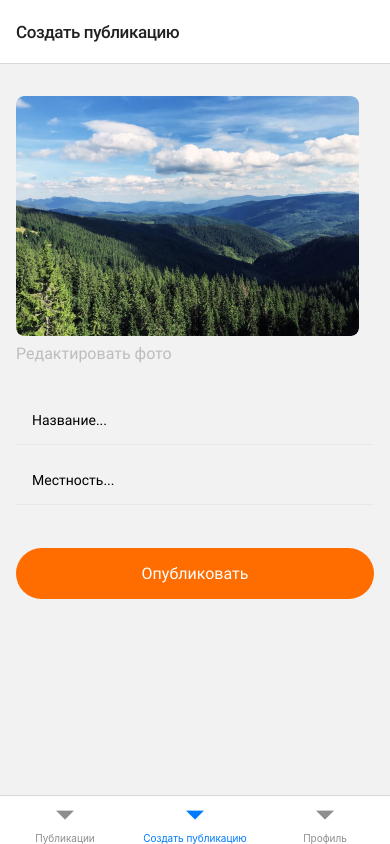
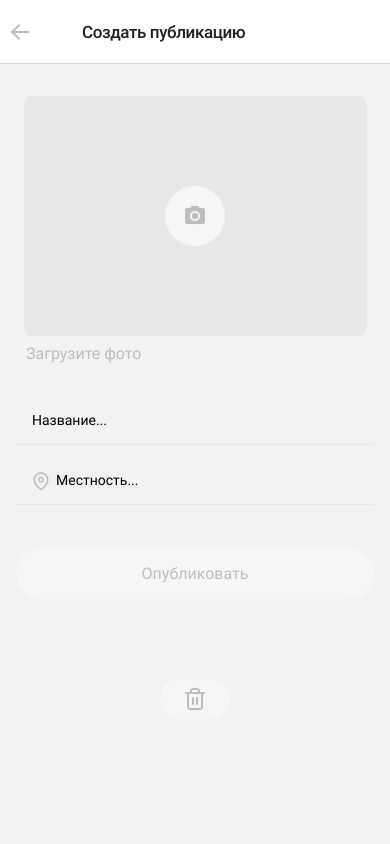
Before and after one commit to A-Novychenko/react-native-hw-proj, a React Native app: screen /CreatePostsScreen in a window 390 px wide. Built offline with nearby package versions, Linux system fonts and the light colour scheme.

Commit message:
home, postScreen? createPostScreen - completed

```diff
--- a/router.js
+++ b/router.js
@@ -1,6 +1,8 @@
-import {Button} from "react-native";
+import {Button, View} from "react-native";
 import {createStackNavigator} from "@react-navigation/stack";
 import {createBottomTabNavigator} from "@react-navigation/bottom-tabs";
+
+import {Feather, AntDesign} from "@expo/vector-icons";
 
 import {RegistrationScreen} from "./screens/auth/RegistrationScreen";
 import {LoginScreen} from "./screens/auth/LoginScreen";
@@ -8,6 +10,8 @@ import {LoginScreen} from "./screens/auth/LoginScreen";
 import {ProfileScreen} from "./screens/mainScreen/ProfileScreen";
 import {PostsScreen} from "./screens/mainScreen/PostsScreen";
 import {CreatePostsScreen} from "./screens/mainScreen/CreatePostsScreen";
+
+import {getHeaderTitle} from "@react-navigation/elements";
 
 const MainStack = createStackNavigator();
 const Tabs = createBottomTabNavigator();
@@ -44,6 +48,8 @@ export const useRouterScreens = () => {
           letterSpacing: -0.408,
           color: "#212121",
         },
+        tabBarShowLabel: false,
+        tabBarStyle: {height: 83, paddingBottom: 40, paddingTop: 9},
       }}
     >
       <Tabs.Screen
@@ -51,21 +57,73 @@ export const useRouterScreens = () => {
         component={PostsScreen}
         options={{
           title: "Публикации",
-          headerRight: () => (
-            <Button
-              onPress={() => alert("This is a button!")}
-              title="Logout"
-              color="#212121"
-            />
+          headerRight: ({focused, color, size}) => (
+            <View
+              style={{
+                backgroundColor: "#fff",
+                marginRight: 16,
+              }}
+            >
+              <Feather.Button
+                onPress={() => alert("This is a button!")}
+                name="log-out"
+                size={24}
+                color="#BDBDBD"
+                backgroundColor="#fff"
+              />
+            </View>
           ),
+          tabBarIcon: ({focused, color, size}) => {
+            return (
+              <Feather name="grid" size={24} color="rgba(33, 33, 33, 0.8)" />
+            );
+          },
         }}
       />
 
       <Tabs.Screen
         name="CreatePostsScreen"
         component={CreatePostsScreen}
+        backBehavior="history"
         options={{
+          tabBarStyle: {display: "none"},
           title: "Создать публикацию",
+
+          headerLeft: ({focused, color, size}) => (
+            <View
+              style={{
+                backgroundColor: "#fff",
+                marginRight: 16,
+              }}
+            >
+              <AntDesign.Button
+                onPress={() => alert("This is a goBack!")}
+                // onPress={() => goBack()}
+                name="arrowleft"
+                size={24}
+                color="#BDBDBD"
+                backgroundColor="#fff"
+              />
+            </View>
+          ),
+
+          tabBarIcon: ({focused, color, size}) => {
+            return (
+              <AntDesign
+                name="plus"
+                size={13}
+                color="#fff"
+                style={{
+                  width: 70,
+                  height: 40,
+                  backgroundColor: "#FF6C00",
+                  borderRadius: 20,
+                  textAlign: "center",
+                  textAlignVertical: "center",
+                }}
+              />
+            );
+          },
         }}
       />
       <Tabs.Screen
@@ -73,6 +131,11 @@ export const useRouterScreens = () => {
         component={ProfileScreen}
         options={{
           title: "Профиль",
+          tabBarIcon: ({focused, color, size}) => {
+            return (
+              <Feather name="user" size={24} color="rgba(33, 33, 33, 0.8)" />
+            );
+          },
         }}
       />
     </Tabs.Navigator>
--- a/screens/mainScreen/CreatePostsScreen.js
+++ b/screens/mainScreen/CreatePostsScreen.js
@@ -1,4 +1,5 @@
 import {useEffect, useState} from "react";
+import {MaterialIcons, Feather} from "@expo/vector-icons";
 
 import {
   Text,
@@ -24,6 +25,8 @@ export const CreatePostsScreen = () => {
   const [dimensions, setDimensions] = useState(
     Dimensions.get("window").width - 16 * 2
   );
+
+  const isDataFilled = data.name && data.location !== "";
 
   // useEffect(() => {
   //   const onChange = () => {
@@ -61,14 +64,34 @@ export const CreatePostsScreen = () => {
           behavior={Platform.OS === "ios" ? "padding" : "height"}
         >
           <View>
+            <View>
+              <View style={styles.imgContainer}>
                 <View style={styles.imgBox}>
-              <Image
+                  {/* <Image
                 source={require("../../assets/img/forest.jpg")}
                 style={styles.postImg}
+              /> */}
+                  <View style={styles.imgBackground}>
+                    <TouchableOpacity
+                      style={styles.cameraBtnBox}
+                      activeOpacity={0.8}
+                      onPress={() => alert("Die Kamera funktioniert nicht!")}
+                    >
+                      <MaterialIcons
+                        name="camera-alt"
+                        size={24}
+                        color="#BDBDBD"
                       />
-              {/* <View style={styles.imgBackground}></View> */}
+                    </TouchableOpacity>
+                  </View>
+                </View>
 
+                {!isDataFilled && (
+                  <Text style={styles.changePhoto}>Загрузите фото</Text>
+                )}
+                {isDataFilled && (
                   <Text style={styles.changePhoto}>Редактировать фото</Text>
+                )}
               </View>
 
               <TextInput
@@ -82,8 +105,10 @@ export const CreatePostsScreen = () => {
                   setData((prevS) => ({...prevS, name}));
                 }}
               />
+
+              <View style={styles.inputLocation}>
                 <TextInput
-              style={styles.input}
+                  style={{...styles.input, paddingLeft: 40}}
                   placeholder="Местность..."
                   value={data.location}
                   onFocus={() => {
@@ -93,14 +118,36 @@ export const CreatePostsScreen = () => {
                     setData((prevS) => ({...prevS, location}));
                   }}
                 />
+                <Feather name="map-pin" size={18} style={styles.inputIcon} />
+              </View>
 
               <TouchableOpacity
-              style={styles.publish}
+                style={{
+                  ...styles.publish,
+                  backgroundColor: isDataFilled ? "#FF6C00" : "#F6F6F6",
+                }}
                 activeOpacity={0.8}
                 onPress={onSubmit}
+                disabled={!isDataFilled}
               >
-              <Text style={styles.publishText}>Опубликовать</Text>
+                <Text
+                  style={{
+                    ...styles.publishText,
+                    color: isDataFilled ? "#FFFFFF" : "#BDBDBD",
+                  }}
+                >
+                  Опубликовать
+                </Text>
               </TouchableOpacity>
+            </View>
+
+            <View style={styles.deleteBtnWrap}>
+              <View style={styles.deleteBtn}>
+                <TouchableOpacity>
+                  <Feather name="trash-2" size={24} color="#BDBDBD" />
+                </TouchableOpacity>
+              </View>
+            </View>
           </View>
         </KeyboardAvoidingView>
       </View>
@@ -114,19 +161,33 @@ const styles = StyleSheet.create({
     marginHorizontal: 16,
   },
 
+  imgContainer: {
+    marginVertical: 32,
+  },
   imgBox: {
-    marginVertical: 32,
+    justifyContent: "center",
+    alignItems: "center",
   },
 
   imgBackground: {
+    justifyContent: "center",
+    alignItems: "center",
     width: 343,
     height: 240,
     marginBottom: 8,
-    justifyContent: "center",
-    backgroundColor: "#F6F6F6",
+
+    backgroundColor: "#E8E8E8",
     borderWidth: 1,
     borderColor: "#E8E8E8",
     borderRadius: 8,
+  },
+  cameraBtnBox: {
+    justifyContent: "center",
+    alignItems: "center",
+    width: 60,
+    height: 60,
+    backgroundColor: "#F6F6F6",
+    borderRadius: 30,
   },
 
   postImg: {
@@ -146,16 +207,27 @@ const styles = StyleSheet.create({
     fontFamily: "Roboto-Regular",
   },
 
+  inputLocation: {
+    position: "relative",
+  },
+  inputIcon: {
+    color: "#BDBDBD",
+    position: "absolute",
+    top: 16,
+    left: 16,
+  },
+
   changePhoto: {
     fontFamily: "Roboto-Regular",
     fontSize: 16,
     lineHeight: 19,
     color: "#BDBDBD",
+    paddingLeft: 10,
   },
 
   publish: {
     marginTop: 33,
-    backgroundColor: "#FF6C00",
+
     borderRadius: 100,
     padding: 16,
     fontFamily: "Roboto-Regular",
@@ -165,6 +237,18 @@ const styles = StyleSheet.create({
     fontSize: 16,
     lineHeight: 19,
     textAlign: "center",
-    color: "#FFFFFF",
+  },
+  deleteBtnWrap: {
+    justifyContent: "center",
+    alignItems: "center",
+  },
+  deleteBtn: {
+    width: 70,
+    height: 40,
+    justifyContent: "center",
+    alignItems: "center",
+    marginTop: 80,
+    backgroundColor: "#F6F6F6",
+    borderRadius: 20,
   },
 });
--- a/screens/mainScreen/PostsScreen.js
+++ b/screens/mainScreen/PostsScreen.js
@@ -1,19 +1,29 @@
-import {Text, StyleSheet, View, Image, Button} from "react-native";
+import {
+  Text,
+  StyleSheet,
+  View,
+  Image,
+  ScrollView,
+  SafeAreaView,
+} from "react-native";
+import {Feather} from "@expo/vector-icons";
 
 export const PostsScreen = () => {
   return (
-    <View style={styles.container}>
+    <SafeAreaView style={styles.container}>
       <View style={styles.userBox}>
         <Image
           source={require("../../assets/img/avatarPlaceholder.jpg")}
           style={styles.avatar}
         />
         <View style={styles.textBox}>
-          <Text>Natali Romanova</Text>
+          <Text style={styles.name}>Natali Romanova</Text>
           <Text>email@example.com</Text>
         </View>
       </View>
-      <View style={styles.post}>
+      <ScrollView style={styles.scrollView}>
+        <View style={styles.contentBox}>
+          <View>
             <Image
               source={require("../../assets/img/forest.jpg")}
               style={styles.postImg}
@@ -23,18 +33,61 @@ export const PostsScreen = () => {
 
             <View style={styles.infoBox}>
               <View style={styles.infoInnerBox}>
-            <Text style={styles.infoIcon}>Icon</Text>
+                <Feather
+                  name="message-circle"
+                  size={18}
+                  color="#BDBDBD"
+                  style={styles.infoIcon}
+                />
+
                 <Text style={styles.textComments}>0</Text>
               </View>
               <View style={styles.infoInnerBox}>
-            <Text style={styles.infoIcon}>Icon</Text>
+                <Feather
+                  name="map-pin"
+                  size={18}
+                  color="#BDBDBD"
+                  style={styles.infoIcon}
+                />
                 <Text style={styles.textLocation}>
                   Ivano-Frankivs'k Region, Ukraine
                 </Text>
               </View>
             </View>
           </View>
+          <View>
+            <Image
+              source={require("../../assets/img/blackSea.jpg")}
+              style={styles.postImg}
+            />
+
+            <Text style={styles.title}>Закат на Черном море</Text>
+
+            <View style={styles.infoBox}>
+              <View style={styles.infoInnerBox}>
+                <Feather
+                  name="message-circle"
+                  size={18}
+                  color="#BDBDBD"
+                  style={styles.infoIcon}
+                />
+
+                <Text style={styles.textComments}>0</Text>
               </View>
+              <View style={styles.infoInnerBox}>
+                <Feather
+                  name="map-pin"
+                  size={18}
+                  color="#BDBDBD"
+                  style={styles.infoIcon}
+                />
+                <Text style={styles.textLocation}>Odessa, Ukraine</Text>
+              </View>
+            </View>
+          </View>
+        </View>
+      </ScrollView>
+    </SafeAreaView>
   );
 };
 
@@ -59,7 +112,28 @@ const styles = StyleSheet.create({
     justifyContent: "center",
     marginLeft: 8,
   },
-  post: {},
+  name: {
+    fontFamily: "Roboto-Medium",
+    fontSize: 13,
+    lineHeight: 15,
+    fontWeight: 700,
+
+    color: "#212121",
+  },
+  mail: {
+    fontFamily: "Roboto-Regular",
+    fontSize: 11,
+    lineHeight: 13,
+    color: "rgba(33, 33, 33, 0.8)",
+  },
+
+  contentBox: {
+    gap: 32,
+    marginBottom: 43,
+    justifyContent: "center",
+    alignItems: "center",
+  },
+
   postImg: {
     width: 343,
     height: 240,
```
Lines whose indentation alone changed are shown as unchanged.
